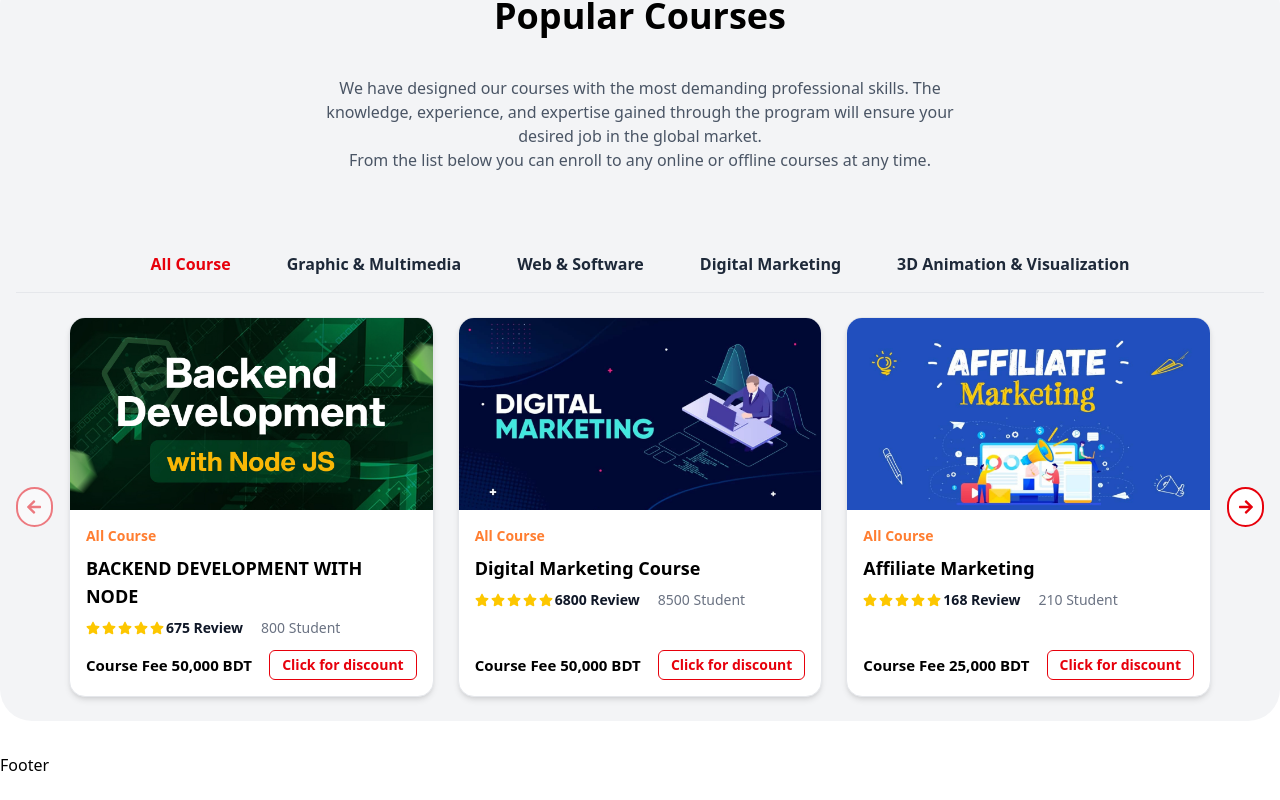
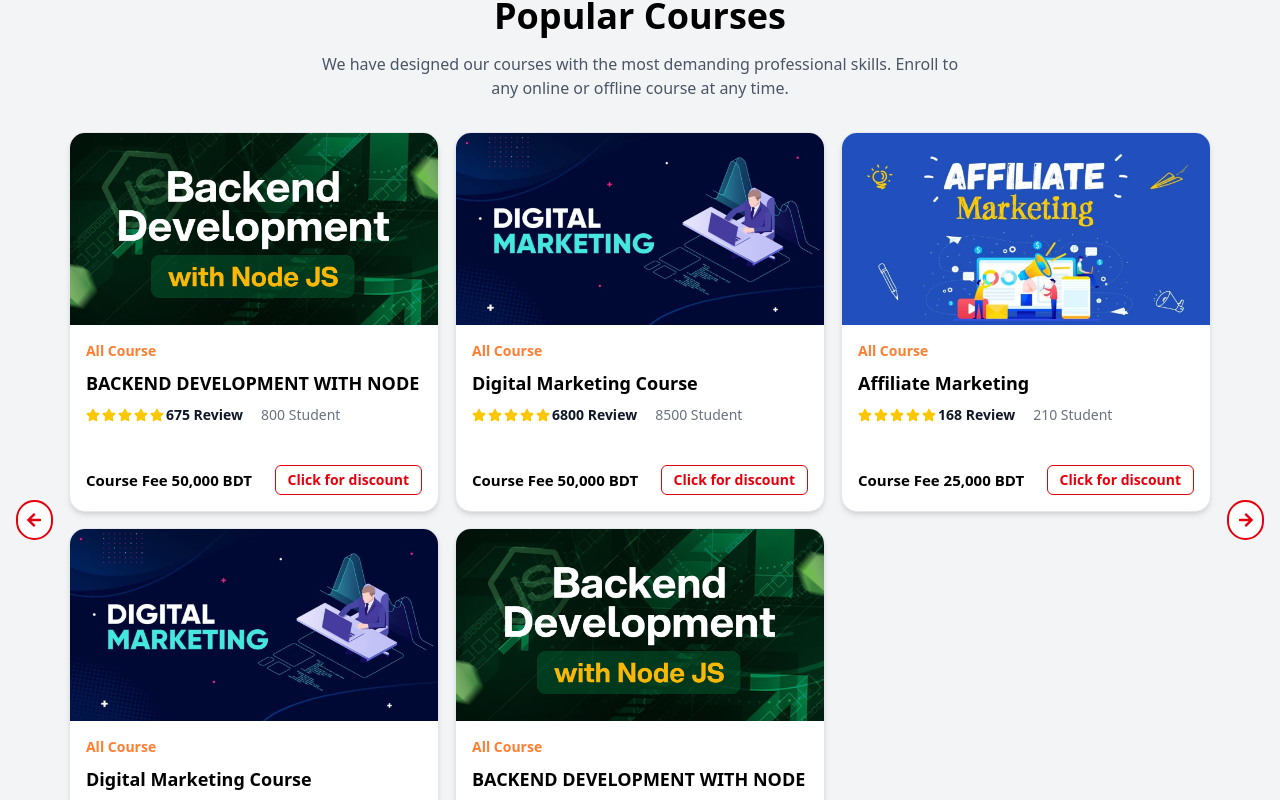
Before and after one commit to MD-ABDULLAH24/CrativeItWeb, a React (Vite) app: page / in a window 1280 px wide. Shown: the part 1400-2200 px from the top of the page. Before the commit the page ends 2177 px from the top, so only its background shows below. Built offline with nearby package versions, Linux system fonts and the light colour scheme.

Commit message:
some change

```diff
--- a/src/components/BookNow.jsx
+++ b/src/components/BookNow.jsx
@@ -1,12 +1,25 @@
-import React from 'react'
-import bookNow from "../assets/bookNow.jpg"
+import React from 'react';
+import bookNow from "../assets/bookNow.jpg";
+import bookNowSmall from "../assets/bookNowSmall.jpg";
 
 const BookNow = () => {
   return (
-    <div className='mt-36 mb-14 section-container'>
-      <img src={bookNow} className='cursor-pointer' alt="bookNow" />
+    <div className='md:mt-36 md:mb-14 mt-10 mb-6 section-container flex justify-center'>
+
+      <img
+        src={bookNow}
+        className='hidden md:block cursor-pointer w-full  h-auto'
+        alt="bookNow"
+      />
+
+
+      <img
+        src={bookNowSmall}
+        className='block md:hidden cursor-pointer w-full max-w-[500px] h-auto'
+        alt="bookNowSmall"
+      />
     </div>
-  )
+  );
 }
 
-export default BookNow
+export default BookNow;
--- a/src/components/PopularCourse.jsx
+++ b/src/components/PopularCourse.jsx
@@ -30,7 +30,7 @@ const coursesData = [
     students: 210,
     fee: "25,000 BDT",
   },
-   {
+  {
     category: "All Course",
     title: "Digital Marketing Course",
     image: dm,
@@ -38,7 +38,7 @@ const coursesData = [
     students: 8500,
     fee: "50,000 BDT",
   },
-   {
+  {
     category: "All Course",
     title: "BACKEND DEVELOPMENT WITH NODE",
     image: backend,
@@ -48,80 +48,48 @@ const coursesData = [
   },
 ];
 
-const tabs = [
-  "All Course",
-  "Graphic & Multimedia",
-  "Web & Software",
-  "Digital Marketing",
-  "3D Animation & Visualization",
-];
-
 function PopularCourse() {
-  const [activeTab, setActiveTab] = useState(0);
   const [startIndex, setStartIndex] = useState(0);
 
-  const filteredCourses = coursesData;
-
+  // Arrow for prev
   const handlePrev = () => {
-    setStartIndex((prev) => Math.max(prev - 1, 0));
+    setStartIndex((prev) => (prev === 0 ? coursesData.length - 1 : prev - 1));
   };
 
+  // Arrow for next
   const handleNext = () => {
-    setStartIndex((prev) =>
-      Math.min(prev + 1, filteredCourses.length - 3)
-    );
+    setStartIndex((prev) => (prev === coursesData.length - 1 ? 0 : prev + 1));
   };
 
   return (
     <div className="bg-gray-100 section-container rounded-[32px] p-6 sm:p-8 mx-4 sm:mx-8 my-8">
-      <h2 className="text-center font-bold text-3xl sm:text-4xl mb-2">
+      <h2 className="text-center font-bold text-3xl sm:text-4xl mb-4">
         Popular Courses
       </h2>
-      <p className="text-center max-w-[660px] pt-4 pb-6 sm:pt-8 sm:pb-8 mx-auto text-gray-600 mb-6 sm:mb-8 text-sm sm:text-base">
+      <p className="text-center max-w-[660px] mx-auto text-gray-600 mb-6 sm:mb-8 text-sm sm:text-base">
         We have designed our courses with the most demanding professional
-        skills. The knowledge, experience, and expertise gained through the
-        program will ensure your desired job in the global market.
-        <br />
-        From the list below you can enroll to any online or offline courses at
-        any time.
+        skills. Enroll to any online or offline course at any time.
       </p>
 
-      {/* Tabs */}
-      <div className="flex justify-center border-b border-gray-200 mb-6 flex-wrap gap-2">
-        {tabs.map((tab, idx) => (
-          <button
-            key={tab}
-            onClick={() => setActiveTab(idx)}
-            className={`bg-none border-none font-bold text-sm sm:text-base px-4 sm:px-6 py-2 sm:py-4 cursor-pointer transition-colors
-              ${
-                activeTab === idx
-                  ? "text-red-600 border-b-4 border-red-600"
-                  : "text-gray-800"
-              }`}
-          >
-            {tab}
-          </button>
-        ))}
-      </div>
-
-      {/* Courses with Arrows */}
-      <div className="flex items-center relative">
+      {/* Courses Slider */}
+      <div className="flex items-center justify-center gap-4">
+        {/* Prev Button */}
         <button
           onClick={handlePrev}
-          className={`border-2 cursor-pointer border-red-600 rounded-full w-8 sm:w-10 h-8 sm:h-10 bg-white text-red-600 flex items-center justify-center mr-2 sm:mr-4 hover:bg-red-600 hover:text-white transition disabled:opacity-50`}
-          disabled={startIndex === 0}
+          className="border-2 border-red-600 rounded-full w-10 h-10 bg-white text-red-600 flex items-center justify-center hover:bg-red-600 hover:text-white transition"
         >
           <FaArrowLeft />
         </button>
 
-        {/* Grid Layout */}
-        <div className="grid grid-cols-1 sm:grid-cols-2 md:grid-cols-3 gap-4 sm:gap-6 justify-items-center w-full">
-          {filteredCourses
-            .slice(startIndex, startIndex + 3)
-            .map((course, idx) => (
+        {/* Card Display */}
+        <div className="w-full sm:grid sm:grid-cols-2 md:grid-cols-3 gap-4 justify-items-center">
+          {coursesData.map((course, idx) => {
+            // Mobile: Only show current startIndex
+            if (window.innerWidth < 640 && idx !== startIndex) return null;
+            return (
               <div
                 key={idx}
-                className="bg-white rounded-2xl shadow-md overflow-hidden w-full max-w-[300px] sm:max-w-[340px] md:max-w-[400px] border border-gray-200 flex flex-col h-auto sm:h-[220px] md:h-[380px]"
+                className="bg-white rounded-2xl shadow-md overflow-hidden w-full max-w-[380px] sm:max-w-[340px] md:max-w-[400px] border border-gray-200 flex flex-col h-[320px] sm:h-[220px] md:h-[380px]"
               >
                 <img
                   src={course.image}
@@ -129,18 +97,16 @@ function PopularCourse() {
                   className="w-full h-40 sm:h-48 md:h-48 object-cover"
                 />
                 <div className="p-3 sm:p-4 flex flex-col flex-1">
-                  <span className="text-[#ff7e31] cursor-pointer font-bold text-sm sm:text-sm">
+                  <span className="text-[#ff7e31] font-bold text-sm sm:text-sm">
                     {course.category}
                   </span>
                   <h3 className="font-bold text-base sm:text-lg my-1 sm:my-2">
                     {course.title}
                   </h3>
                   <div className="flex gap-[2px] items-center mb-2 text-xs sm:text-sm">
-                    <FaStar className="text-yellow-400" />
-                    <FaStar className="text-yellow-400" />
-                    <FaStar className="text-yellow-400" />
-                    <FaStar className="text-yellow-400" />
-                    <FaStar className="text-yellow-400" />
+                    {[...Array(5)].map((_, i) => (
+                      <FaStar key={i} className="text-yellow-400" />
+                    ))}
                     <span className="text-gray-900 font-bold mr-2">
                       {course.reviews} Review
                     </span>
@@ -148,25 +114,24 @@ function PopularCourse() {
                       {course.students} Student
                     </span>
                   </div>
-
-                  {/* Fee + Button */}
                   <div className="flex justify-between items-center mt-auto">
                     <span className="font-bold text-[14px] sm:text-[15px]">
                       Course Fee {course.fee}
                     </span>
-                    <button className="border border-red-600 text-red-600 bg-white rounded-md px-2 sm:px-3 py-1 font-bold cursor-pointer hover:bg-[#ff7e31] hover:text-white transition text-xs sm:text-sm">
+                    <button className="border border-red-600 text-red-600 bg-white rounded-md px-3 py-1 font-bold cursor-pointer hover:bg-[#ff7e31] hover:text-white transition text-xs sm:text-sm">
                       Click for discount
                     </button>
                   </div>
                 </div>
               </div>
-            ))}
+            );
+          })}
         </div>
 
+        {/* Next Button */}
         <button
           onClick={handleNext}
-          className={`border-2 cursor-pointer border-red-600 rounded-full w-8 sm:w-10 h-8 sm:h-10 bg-white text-red-600 flex items-center justify-center ml-2 sm:ml-4 hover:bg-red-600 hover:text-white transition disabled:opacity-50`}
-          disabled={startIndex + 3 >= filteredCourses.length}
+          className="border-2 border-red-600 rounded-full w-10 h-10 bg-white text-red-600 flex items-center justify-center hover:bg-red-600 hover:text-white transition"
         >
           <FaArrowRight />
         </button>
```
Also changed, not shown: src/assets/bookNowSmall.jpg (added).
